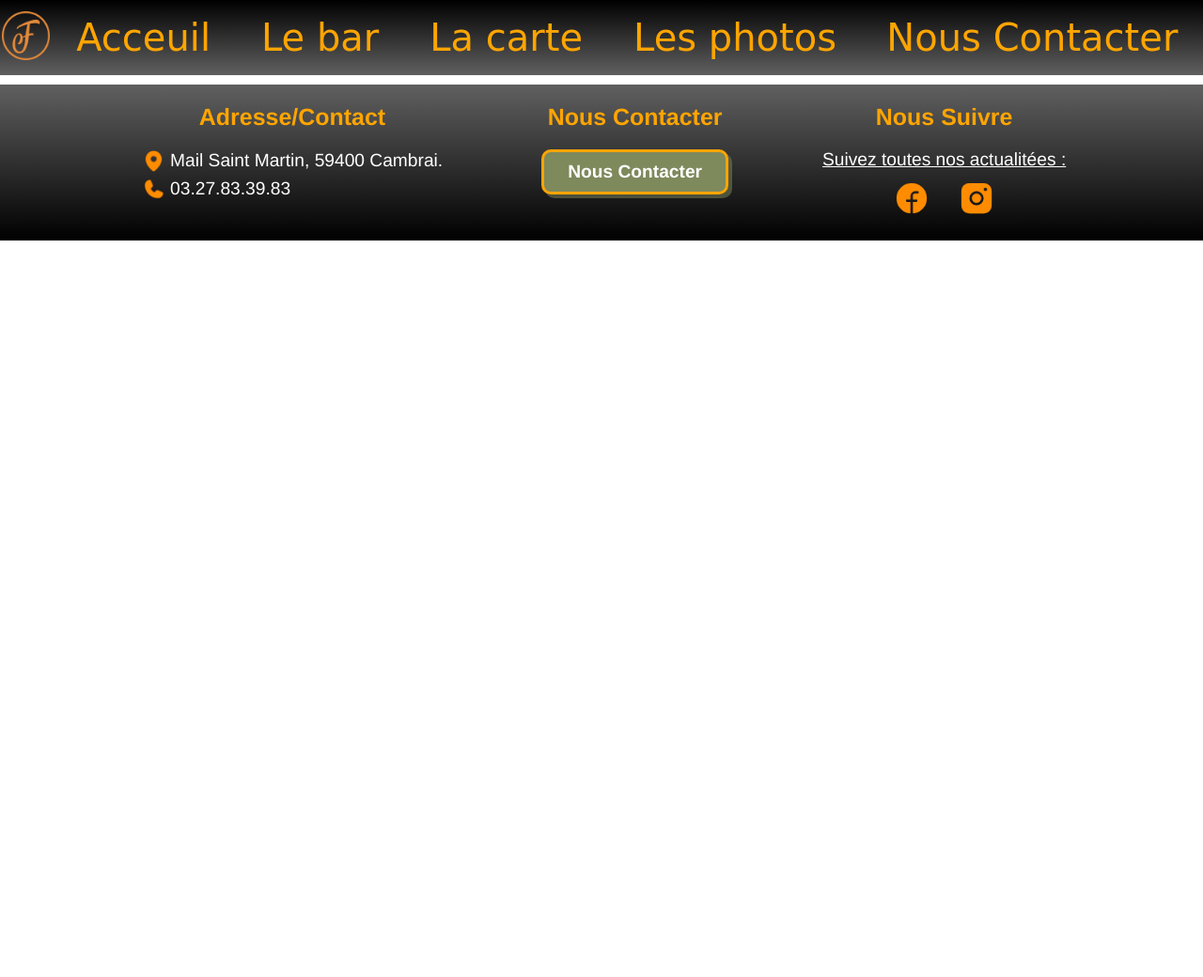
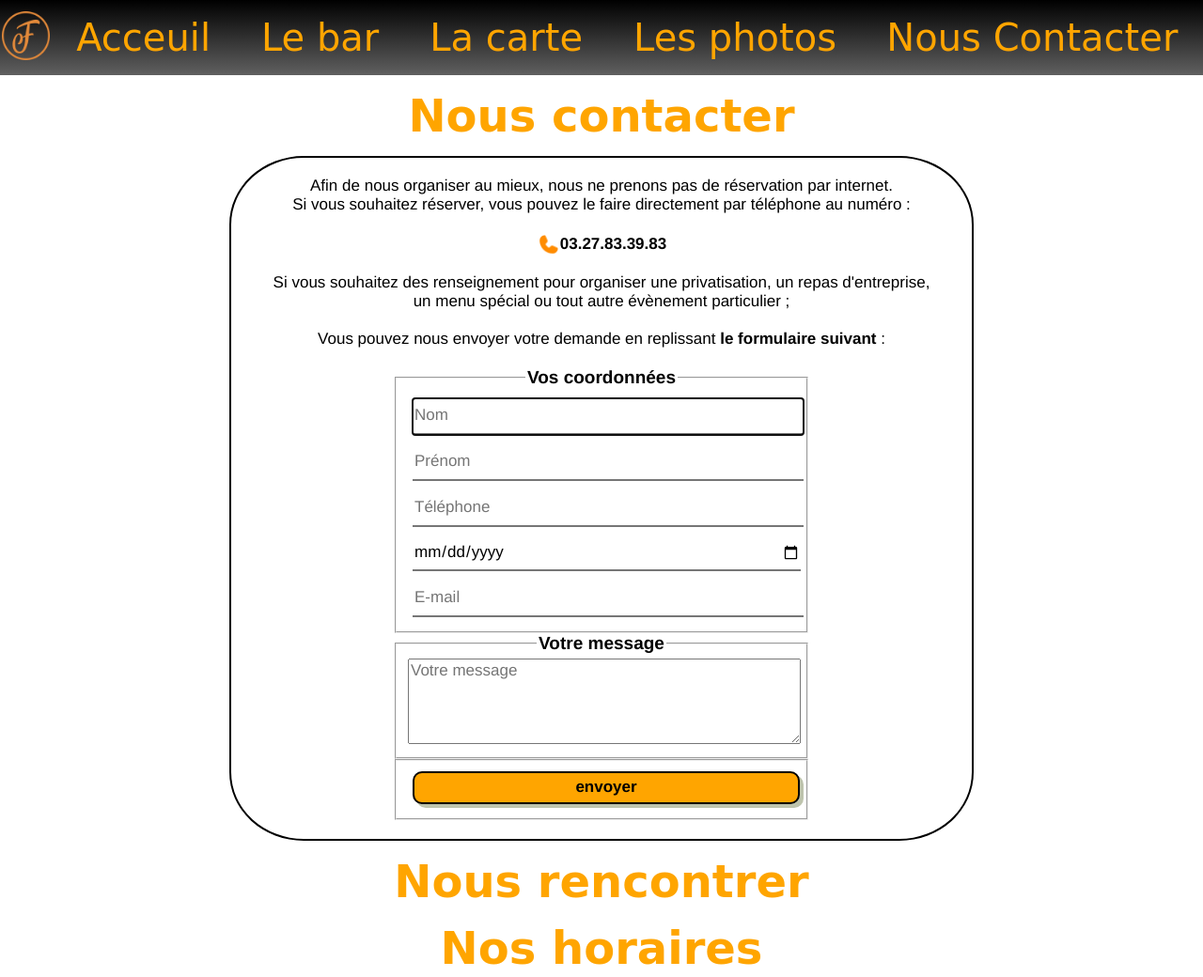
Before and after one commit to CocoPepss/le-flore, a plain HTML site: page contact.html in a window 1280 px wide. Shown: the top 1040 px of the page at 94% size. Before the commit the page ends 800 px from the top, so only its background shows below. Drawn offline with Linux system fonts and the light colour scheme; a web font is replaced by a local one.

Commit message:
mise en page de la section 'nous contacter'

```diff
--- a/contact.html
+++ b/contact.html
@@ -27,7 +27,48 @@
             </nav>
         </header>
         <main>
-
+            <section class="nous-contacter">
+                <h1>Nous contacter</h1>
+                    <div class="text-and-form">
+                        <div>
+                            <p>Afin de nous organiser au mieux, nous ne prenons pas de réservation par internet.</p>
+                            <p>Si vous souhaitez réserver, vous pouvez le faire directement par téléphone au numéro :</br>
+                                </br>
+                            <img src="icones/phone-icone.png" id="call-icone"><strong>03.27.83.39.83</strong></p>
+                                </br>
+                            <p>Si vous souhaitez des renseignement pour organiser une privatisation, un repas d'entreprise,</br>
+                                un menu spécial ou tout autre évènement particulier ;</br>
+                                </br>Vous pouvez nous envoyer votre demande en replissant <strong>le formulaire suivant</strong> :</p>
+                        </div>
+                        <div>
+                            <form method="get" action="">
+                                <fieldset>
+                                    <legend>Vos coordonnées</legend>
+                                        <input type="text" name="nom" id="nom" placeholder="Nom" size="20" autofocus required>
+                                        <input type="text" name="prenom" id="prenom" placeholder="Prénom" size="20" required>
+                                            </br>
+                                        <input type="tel" name="tel" id="tel" placeholder="Téléphone" size="20" required>
+                                        <input type="date" name="date" id="date">
+                                            </br>
+                                        <input type="email" name="email" id="email" placeholder="E-mail" size="30" .enght="20" required>
+                                </fieldset>
+                                <fieldset>
+                                    <legend>Votre message</legend>
+                                        <textarea name="Votre message" id="message" placeholder="Votre message"></textarea>
+                                </fieldset>
+                                <fieldset>
+                                    <input type="submit" value="envoyer" id="bouton-envoyer">
+                                </fieldset>
+                            </div>
+                        </div>
+            </section>
+                </hr>
+            <section class="nous-rencontrer">
+                <h1>Nous rencontrer</h1>
+            </section>
+            <section class="horaires">
+                <h1>Nos horaires</h1>
+            </section>
         </main>
         <footer>
             <div class="footer-main"><!--Footer partie Gauche-->
--- a/styles/contact.css
+++ b/styles/contact.css
@@ -0,0 +1,77 @@
+/*page globale*/
+h1 {
+    font-family: Corinthia, cursive;
+    font-size: 3em;
+    color: orange;
+    margin: 15px;
+}
+
+hr {
+    height: 3px;
+    border: 0;
+    margin: 50px 80px 50px 80px;
+    background-image: linear-gradient(90deg, transparent, #7e895c, transparent);
+    }
+
+p{
+    font-family: Helvetica, sans-serif;
+    font-size: 17px;
+}
+
+section {
+    text-align: center;
+}
+
+/*partie "nous contacter"*/
+.nous-contacter div {
+    display: inline-block;
+    flex-direction: column;
+    flex-wrap: nowrap;
+    vertical-align: middle;
+    padding: 10px;
+}
+
+.text-and-form {
+    height: auto;
+    width: 60%;
+    margin: auto;
+    padding: 3em;
+    border: 2px solid black;
+    border-radius: 10%;
+}
+
+/*Formulaire*/
+legend {
+    font-family: Helvetica, sans-serif;
+    font-size: 19px;
+    font-weight: 600;
+    border: none;
+}
+
+input {
+    font-family: Helvetica, sans-serif;
+    font-size: 17px;
+    height: 35px;
+    width: 100%;
+    margin: 5px;
+    border-top: 0;
+    border-left: 0;
+    border-right: 0;
+}
+
+textarea {
+    font-family: Helvetica, sans-serif;
+    font-size: 17px;
+    height: 5em;
+    width: 100%;
+}
+
+#bouton-envoyer {
+    background-color: orange;
+    font-weight: bold;
+    width: 100%;
+    padding: 5px 25px 20px 25px;
+    border: 2px solid black;
+    border-radius: 10px;
+    box-shadow: 4px 4px 0px rgba(126, 137, 92, 0.5);
+}
```
